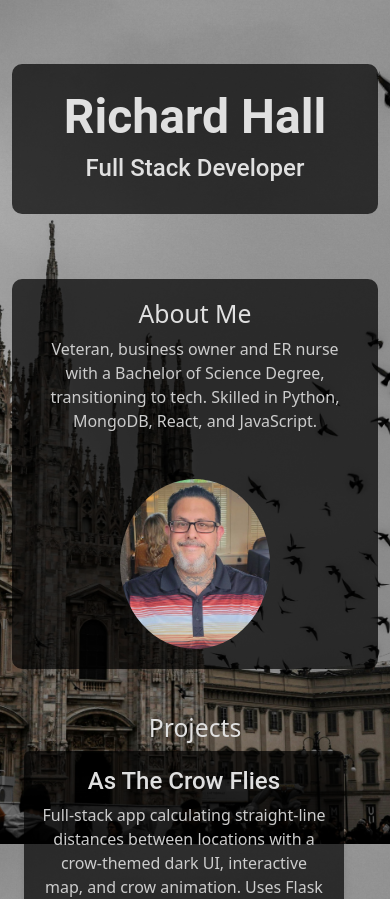
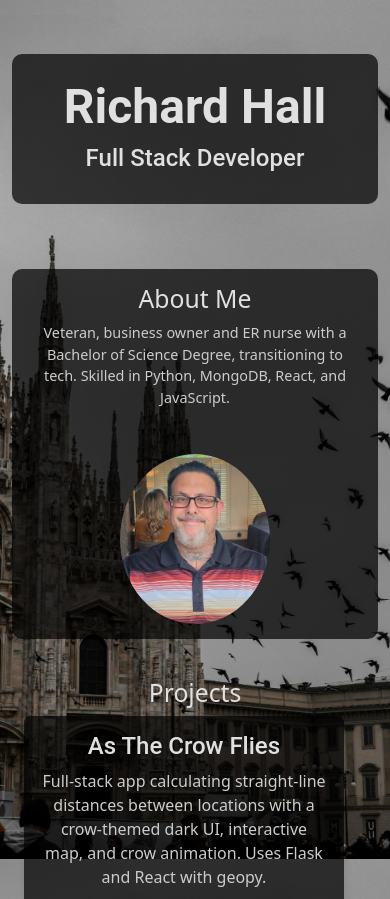
Before and after one commit to Cyberbot777/portfolio, a React (Create React App) app: page / in a window 390 px wide. Shown: the top 899 px of the page. Built offline with nearby package versions, Linux system fonts and the light colour scheme.

Commit message:
Fix white background on mobile scroll by setting full height and background

```diff
--- a/src/App.css
+++ b/src/App.css
@@ -7,6 +7,16 @@ body {
   color: #ffffff;
   margin: 0;
   font-family: Arial, sans-serif;
+  min-height: 100vh;
+}
+
+/* Ensure the app-background covers the full height */
+.app-background {
+  min-height: 100vh;
+  background-image: url('./assets/crowBackground1.jpg');
+  background-size: cover;
+  background-attachment: fixed;
+  background-position: center;
 }
 
 /* FEATURE: Container Styling */
@@ -61,3 +71,44 @@ a:hover {
   padding: 15px;
   border-radius: 8px;
 }
+
+/* FEATURE: Content Wrapper Styling */
+.content-wrapper {
+  margin-top: 48px;
+}
+
+/* Media Query for Mobile (max-width: 576px) */
+@media (max-width: 576px) {
+  .container {
+    padding: 10px;
+    margin: 10px auto;
+  }
+
+  h1 {
+    font-size: 2rem;
+  }
+
+  h2 {
+    font-size: 1.25rem;
+  }
+
+  p {
+    font-size: 0.9rem;
+  }
+}
+
+/* Media Query for Tablet (max-width: 768px) */
+@media (max-width: 768px) {
+  .container {
+    padding: 15px;
+    margin: 15px auto;
+  }
+
+  h1 {
+    font-size: 2.5rem;
+  }
+
+  h2 {
+    font-size: 1.5rem;
+  }
+}
```
